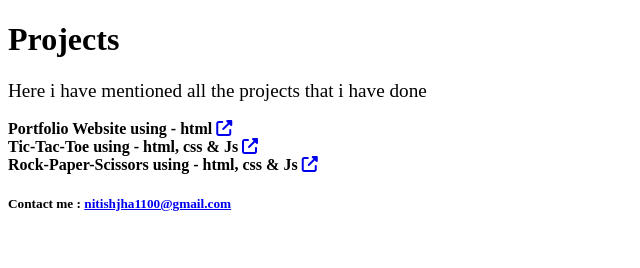
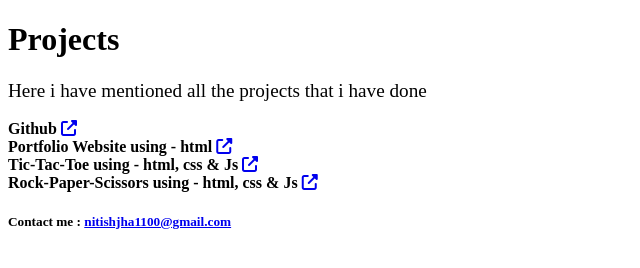
Before and after one commit to nitishjha18/Portfoliohtml, a plain HTML site: page Projects.html in a window 1280 px wide. Shown: the whole page, without its empty margins (0-640 px from the left). Drawn offline with Linux system fonts and the light colour scheme.

Commit message:
Added github

```diff
--- a/Projects.html
+++ b/Projects.html
@@ -11,6 +11,10 @@
 <body>
     <h1>Projects</h1>
     <article><big>Here i have mentioned all the projects that i have done</big></article><br>
+
+    <section><b>Github</b> <a href="https://github.com/nitishjha18">
+        <i class="fas fa-external-link-alt"></i>
+    </a></section>
 
     <!-- Portfolio -->
     <section><b>Portfolio Website using - html</b> <a href="https://portfoliohtml-wheat.vercel.app/ ">
```
